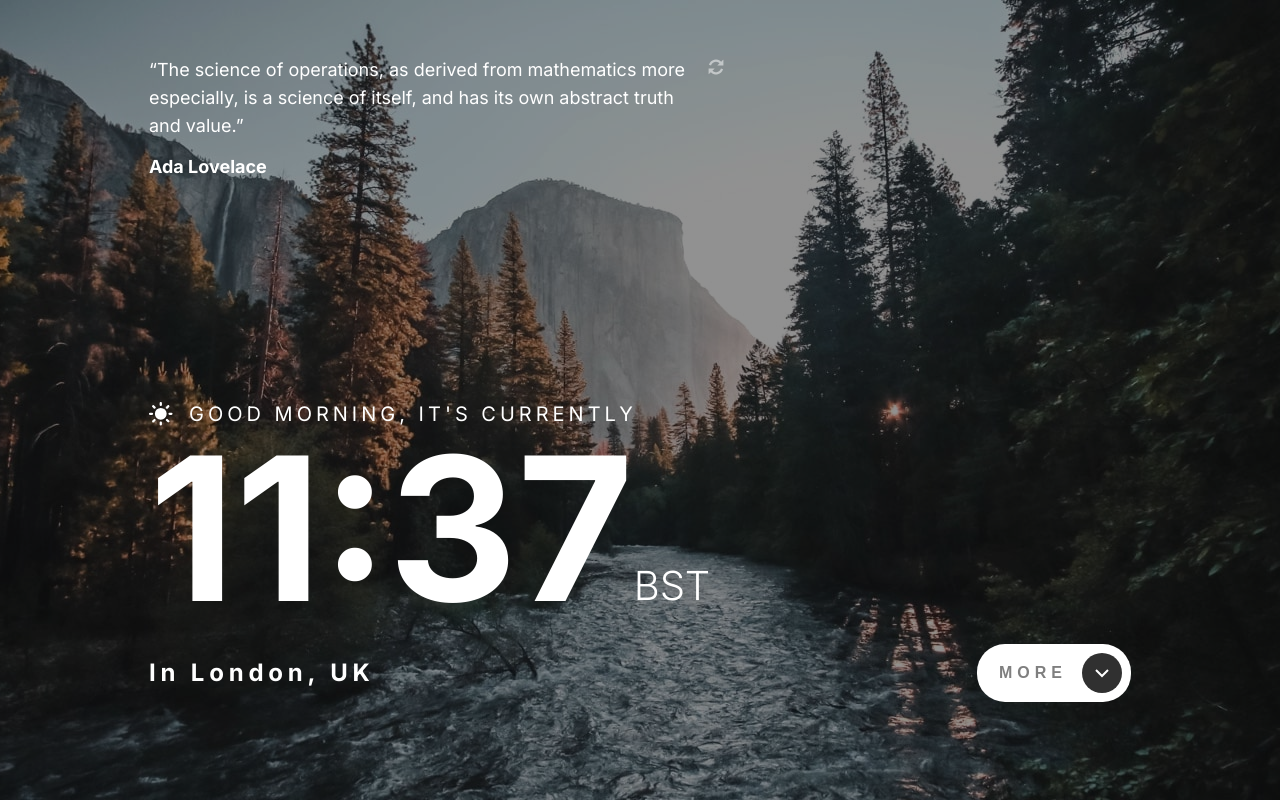
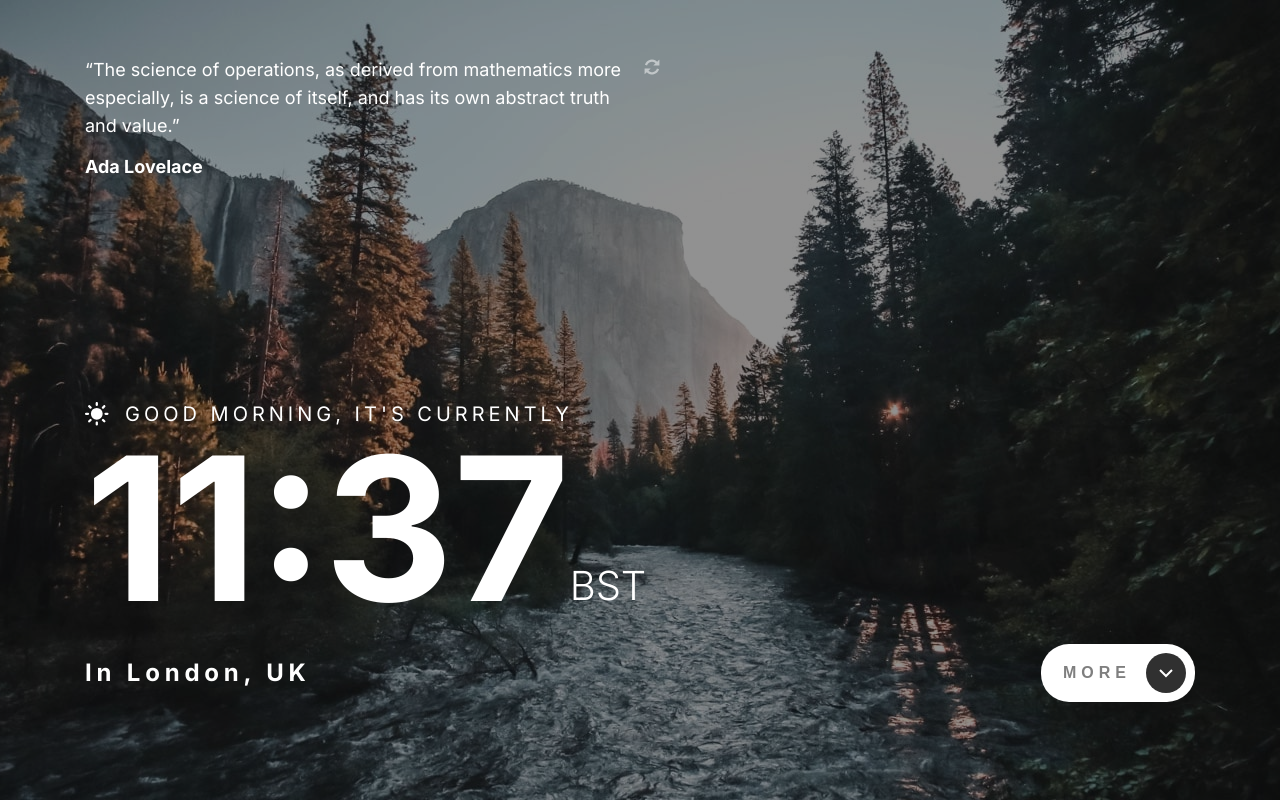
Before and after one commit to better5afe/Clock-App, a React (Create React App) app: page / in a window 1280 px wide. Built offline with nearby package versions, Linux system fonts and the light colour scheme.

Commit message:
Fixed wrapper padding on desktop viewports

```diff
--- a/src/index.scss
+++ b/src/index.scss
@@ -19,11 +19,13 @@ body {
 
 	@media screen and (min-width: map-get(utils.$viewports, v-tablet)) {
 		padding-left: units.rem(64);
-	padding-right: units.rem(64);
+		padding-right: units.rem(64);
 	}
 
 	@media screen and (min-width: map-get(utils.$viewports, v-desktop)) {
 		max-width: map-get(utils.$viewports, v-desktop);
 		margin: 0 auto;
+		padding-right: 0;
+		padding-left: 0;
 	}
 }
```
